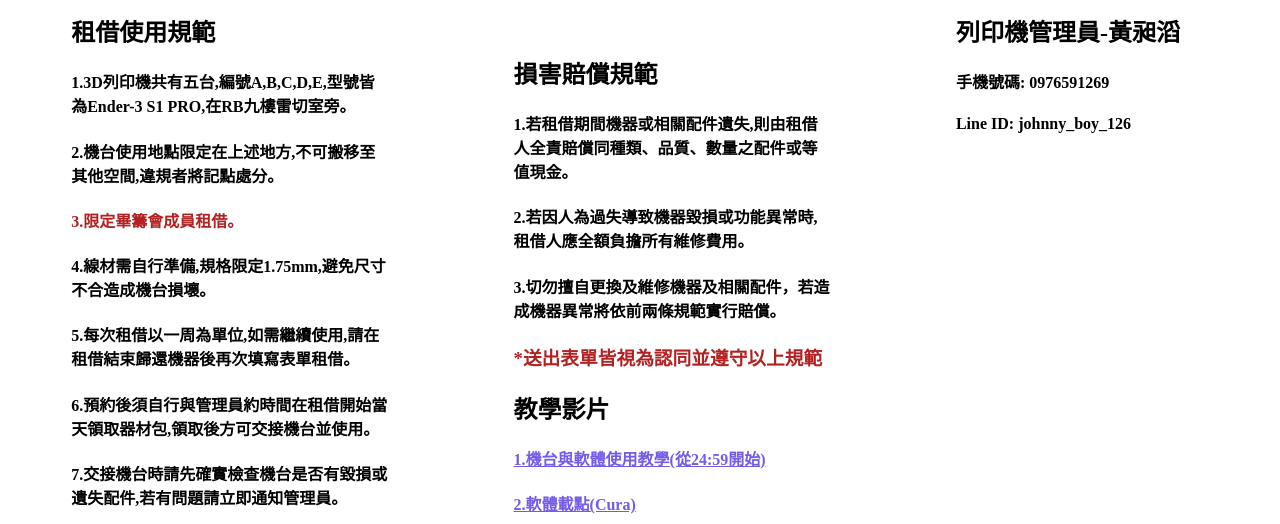
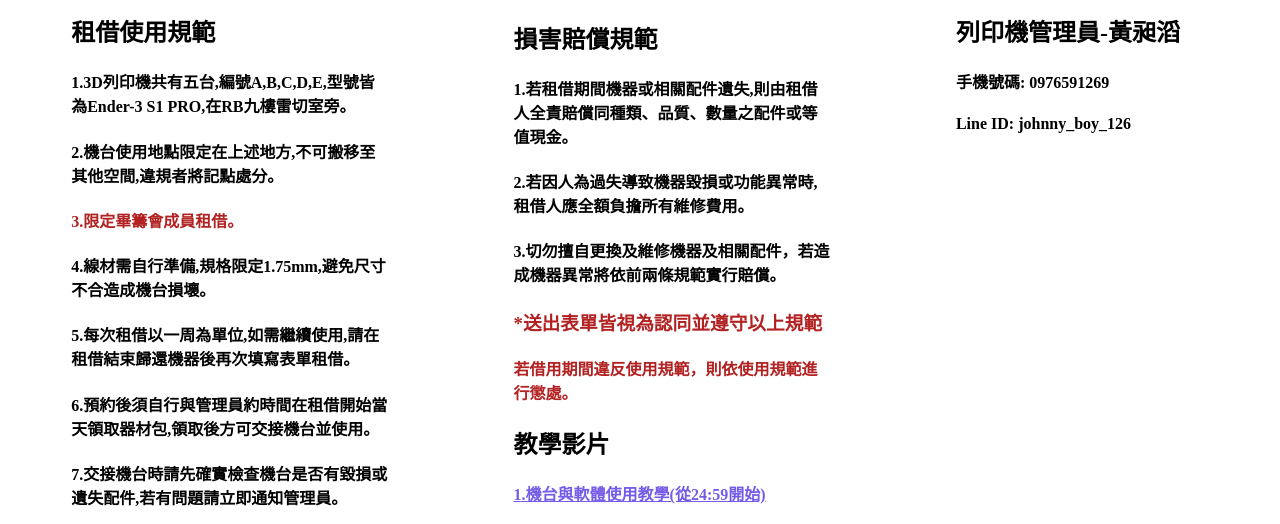
Before and after one commit to Rickyeeee/NTUST-ARCH-3DPrinter, a plain HTML site: page index.html in a window 1280 px wide. Shown: the part 76-600 px from the top of the page. Drawn offline with Linux system fonts and the light colour scheme.

Commit message:
Update index.html

```diff
--- a/index.html
+++ b/index.html
@@ -26,7 +26,8 @@
         <h4>1.若租借期間機器或相關配件遺失,則由租借人全責賠償同種類、品質、數量之配件或等值現金。</h4>
         <h4>2.若因人為過失導致機器毀損或功能異常時,租借人應全額負擔所有維修費用。</h4>
         <h4>3.切勿擅自更換及維修機器及相關配件，若造成機器異常將依前兩條規範實行賠償。</h4>
-        <h3 style="color: firebrick;">*送出表單皆視為認同並遵守以上規範</h2>
+        <h3 style="color: firebrick;">*送出表單皆視為認同並遵守以上規範</h3>
+        <h4 style="color: firebrick;">若借用期間違反使用規範，則依使用規範進行懲處。</h4>
         <h2>教學影片</h2>
           <h4><a href="https://www.youtube.com/watch?v=CpM5pSSYq2c&ab_channel=JustVlad" target="_blank" style="color: rgb(117, 91, 231);">1.機台與軟體使用教學(從24:59開始)</a></h4>
           <h4><a href="https://ultimaker.com/software/ultimaker-cura" target="_blank" style="color: rgb(117,91, 231);">2.軟體載點(Cura)</a></h4>
```
